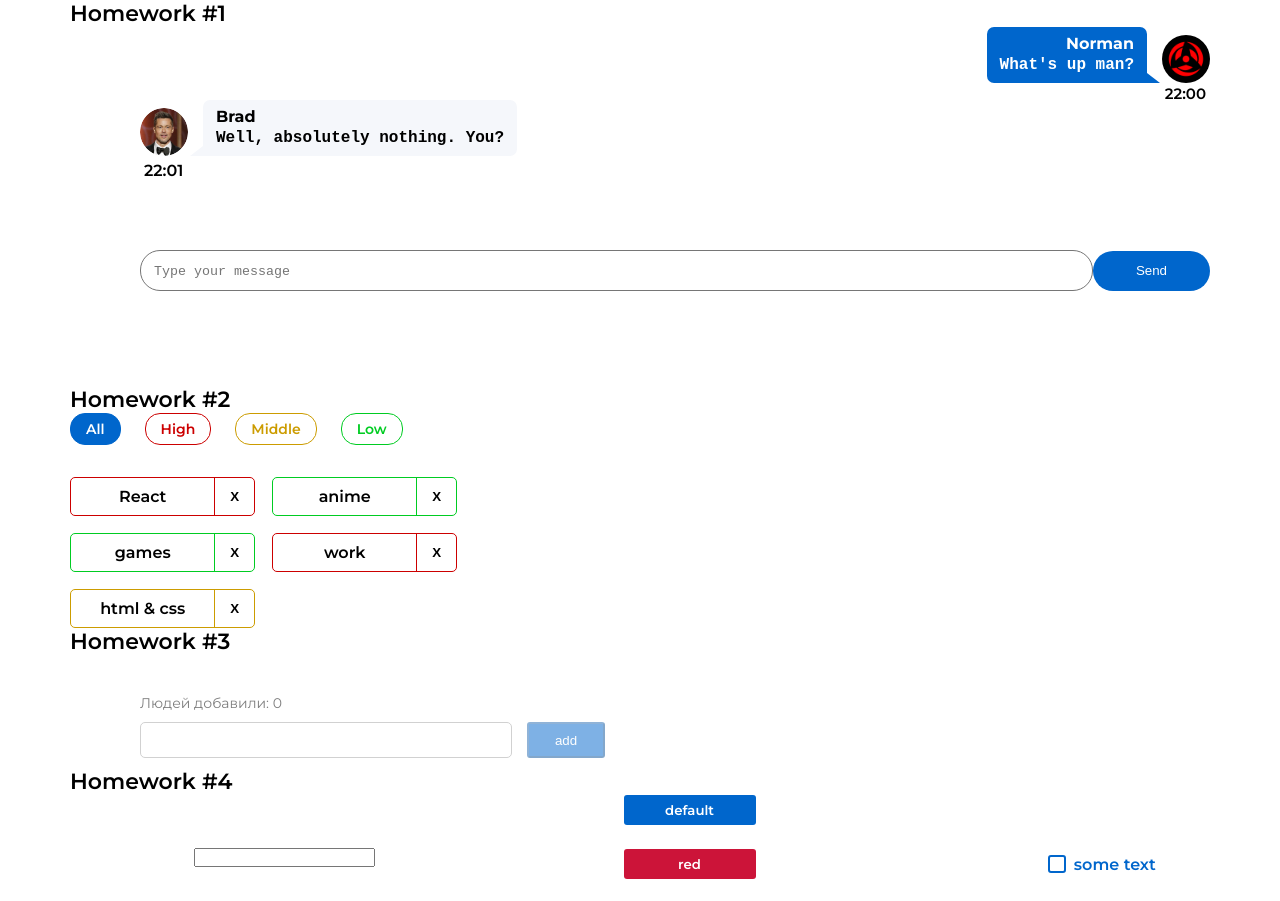
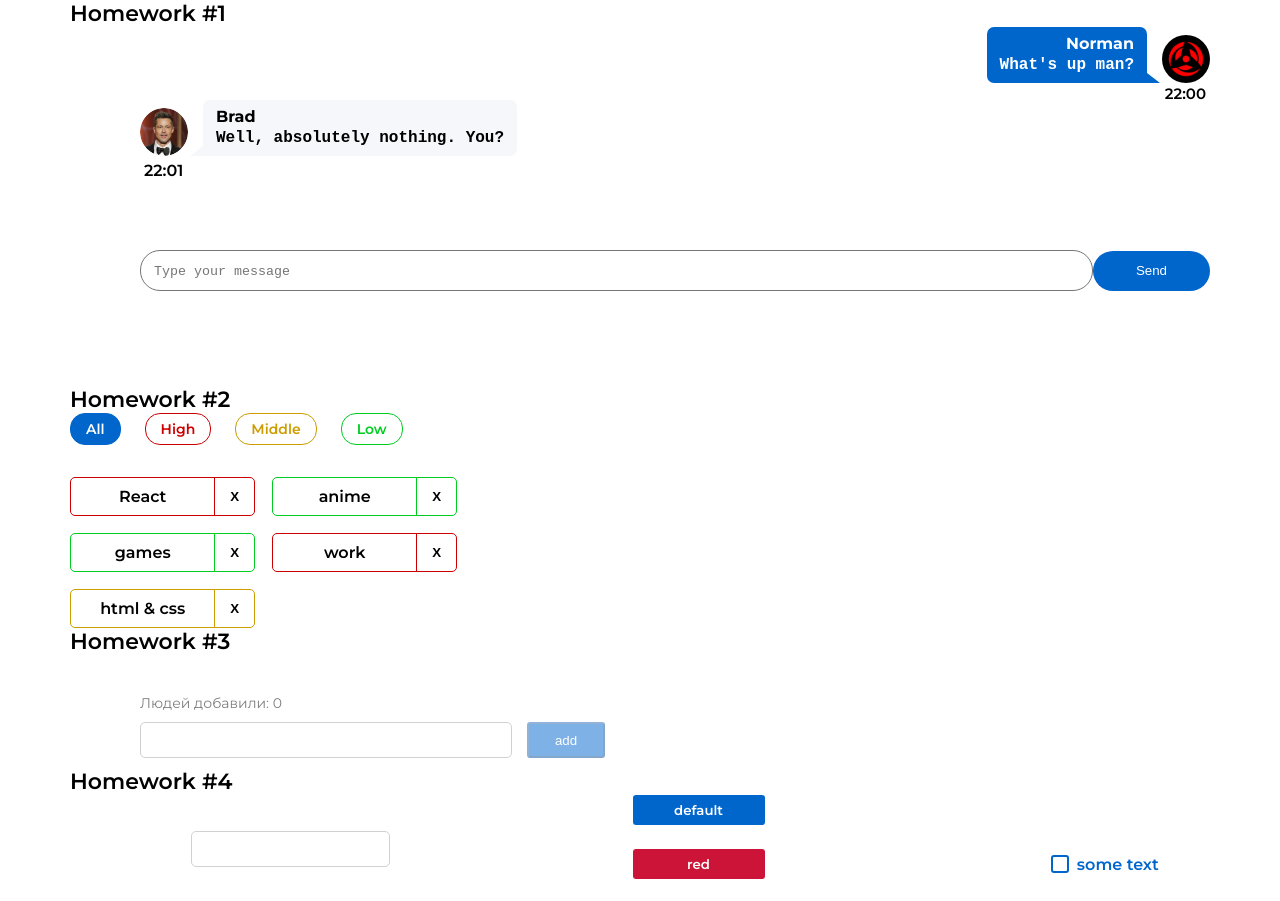
Before and after one commit to IJTINK7/hws-from-ignat, a React (Create React App) app: page / in a window 1280 px wide. Shown: the top 901 px of the page. Built offline with nearby package versions, Linux system fonts and the light colour scheme.

Commit message:
Changing styles. Finishing HW4

```diff
--- a/src/s2-homeworks/hw04/HW4.tsx
+++ b/src/s2-homeworks/hw04/HW4.tsx
@@ -6,7 +6,7 @@ import Stand from './Stand'
 * 1 - понять (и простить) SuperInputText +
 * 2 - в зависимости от типа и дизэйбла прицепить нужный класс в SuperButton.tsx (строка 21) +
 * 3 - дописать onChangeCallback в SuperCheckbox.tsx чтоб оба чекбокса работали на стенде +
-* 4 - сделать стили в соответствии с дизайном
+* 4 - сделать стили в соответствии с дизайном +
 * */
 
 const HW4 = () => {
--- a/src/s2-homeworks/hw04/common/c1-SuperInputText/SuperInputText.module.css
+++ b/src/s2-homeworks/hw04/common/c1-SuperInputText/SuperInputText.module.css
@@ -1,20 +1,34 @@
 .input:focus {
+    outline: none;
 }
 
 .input {
+    width: 100%;
+    line-height: 1.25;
+    font-weight: 500;
+    padding: 0.5em 0.75em;
+    min-height: 2.25rem;
+    border: 1px solid #D1D1D1;
+    border-radius: 5px;
 }
 
 .inputWrapper {
+    display: flex;
+    flex-direction: column-reverse;
 }
 
 .superInput {
 }
 
 .errorInput {
+    border: 1px solid #CC1439;
 }
 
 .errorInput:focus {
 }
 
 .error {
+    font-size: 0.625rem;
+    line-height: 1.2;
+    color: #CC1439;
 }
--- a/src/s2-homeworks/hw04/common/c3-SuperCheckbox/SuperCheckbox.module.css
+++ b/src/s2-homeworks/hw04/common/c3-SuperCheckbox/SuperCheckbox.module.css
@@ -1,25 +1,18 @@
 .label {
     display: flex;
     align-items: center;
-
     cursor: pointer;
 }
-
-/*input[type="checkbox"] - no*/
 
 .checkbox {
     appearance: none;
     /*Свойство appearance изменяет внешний вид элемента интерфейса, при сохранении его функции.
        Если задать значение none, то чекбокс пропадет, но по нему, тем не менее,
        можно щелкать и состояние чекбокса будет меняться*/
-
     width: 18px;
     height: 18px;
-
     background-repeat: no-repeat;
     background-position: center center;
-
-    /* background-size: 90% 90%; */
     vertical-align: middle;
     margin-right: 8px;
     border-radius: 3px;
@@ -29,9 +22,7 @@
 
 .checkbox:checked {
     appearance: none;
-
     background-image: url('checked.svg');
-    /*background: #99ff99;*/
 }
 
 .checkbox:focus {
@@ -39,6 +30,5 @@
 }
 
 .spanClassName {
-    font-family: 'Montserrat', sans-serif;
     color: #06c;
 }
```
